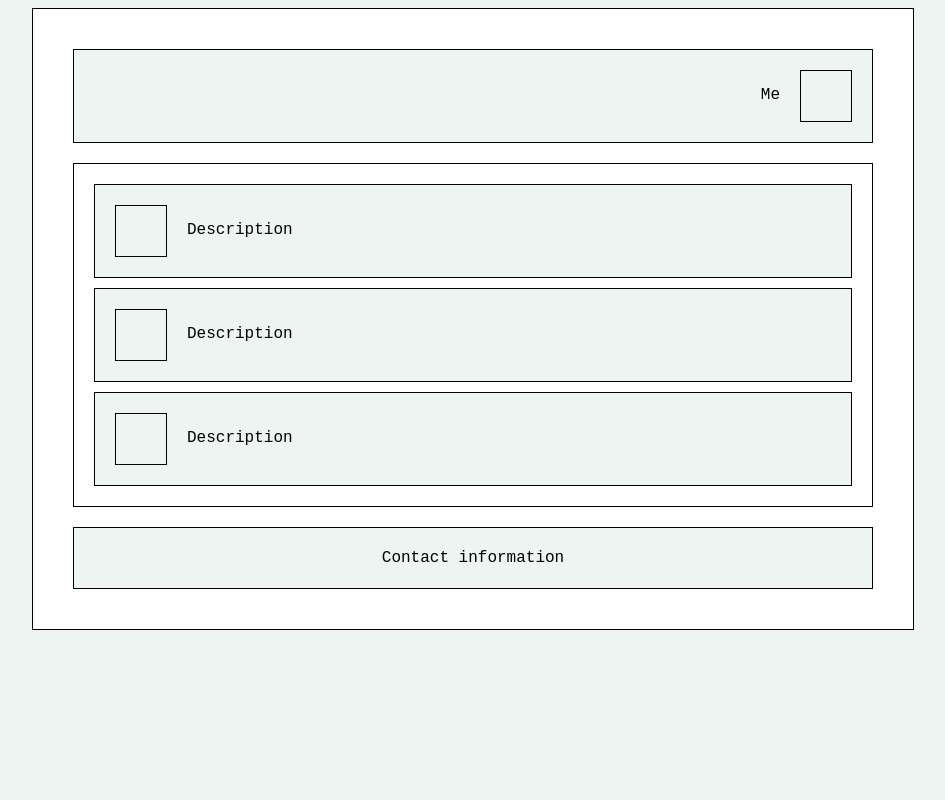
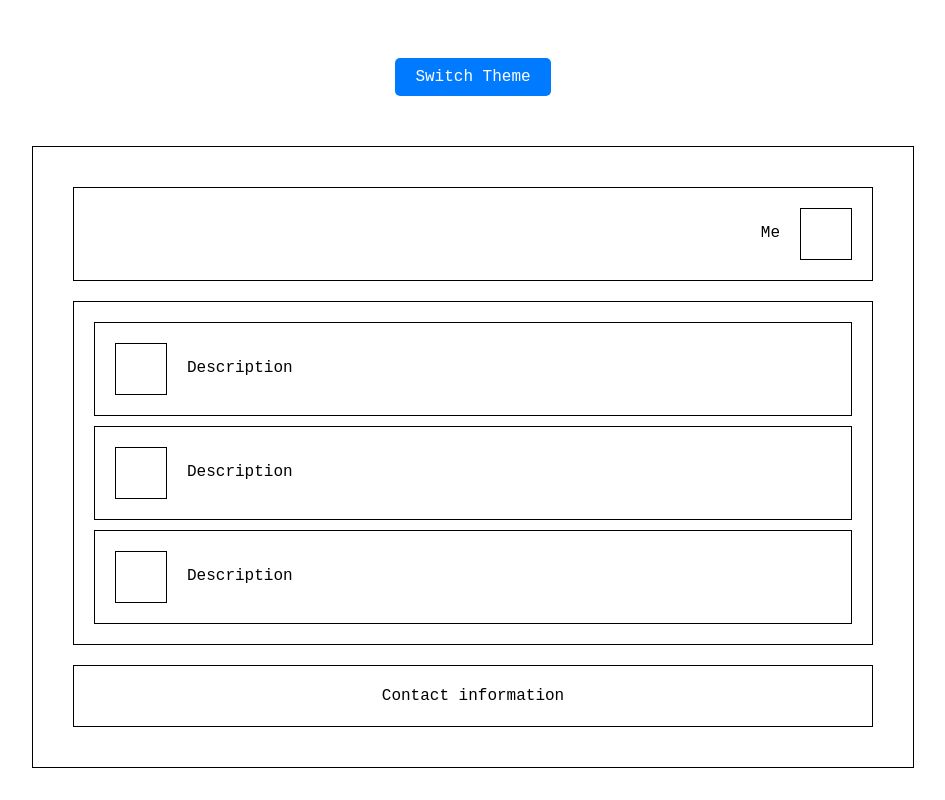
Before and after one commit to nampavel/portfolio, a plain HTML site: page index.html in a window 1280 px wide. Shown: the whole page, without its empty margins (167-1112 px from the left). Drawn offline with Linux system fonts and the light colour scheme.

Commit message:
feat: add js file and theme-switcher

```diff
--- a/index.html
+++ b/index.html
@@ -5,8 +5,14 @@
     <meta name="viewport" content="width=device-width, initial-scale=1.0">
     <title>Pavel</title>
     <link rel="stylesheet" href="./styles.css">
+    <script src="javascript.js" defer></script>
 </head>
 <body>
+    <div class="theme-switcher">
+        <button id="theme-toggle">Switch Theme</button>
+    </div>
+
+
     <div class="body-container">
         <div id="navigation-bar">
             <p> Me </p>
--- /dev/null
+++ b/javascript.js
@@ -0,0 +1,14 @@
+const themeToggleBtn = document.getElementById('theme-toggle');
+const currentTheme = localStorage.getItem('theme') || 'light-theme';
+document.body.classList.add(currentTheme);
+
+function toggleTheme() {
+    const newTheme = document.body.classList.contains('light-theme') ? 'dark-theme' : 'light-theme';
+
+    document.body.classList.remove('light-theme', 'dark-theme');
+    document.body.classList.add(newTheme);
+
+    localStorage.setItem('theme', newTheme)
+}
+
+themeToggleBtn.addEventListener('click', toggleTheme);
--- a/styles.css
+++ b/styles.css
@@ -1,6 +1,6 @@
 * {
     font-family: 'Courier New', Courier, monospace;
-    background-color: #EDF4F2;
+    /* background-color: #EDF4F2; */
 
 }
 
@@ -20,7 +20,7 @@ body {
     flex-direction: column;
     gap: 20px;
     width: 800px;
-    background-color: white;
+    /* background-color: white; */
 
 }
 
@@ -44,7 +44,7 @@ body {
     display: flex;
     flex-direction: column;
     gap: 10px;
-    background-color: white;
+    /* background-color: white; */
 }
 
 #content-item {
@@ -67,3 +67,35 @@ footer {
     justify-content: center;
     padding: 5px;
 }
+
+/* theme-switcher */
+body.light-theme {
+    background-color: #ffffff;
+    color: #000000;
+}
+
+body.dark-theme {
+    background-color: #2c2c2c;
+    color: #ffffff;
+}
+
+
+.theme-switcher {
+    max-width: 600px;
+    margin: 50px auto;
+    text-align: center;
+}
+
+#theme-toggle {
+    padding: 10px 20px;
+    font-size: 16px;
+    cursor: pointer;
+    border: none;
+    background-color: #007bff;
+    color: #ffffff;
+    border-radius: 5px;
+}
+
+#theme-toggle:hover {
+    background-color: #0056b3;
+}
```
